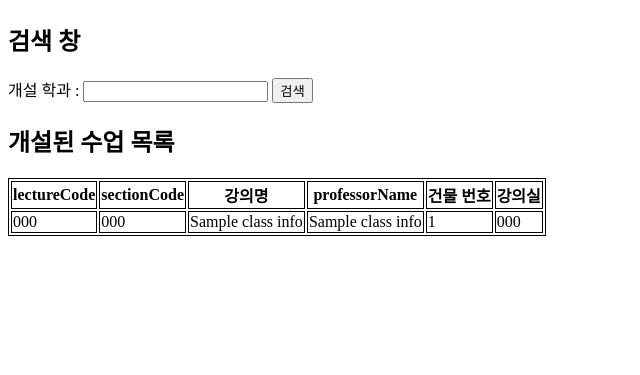
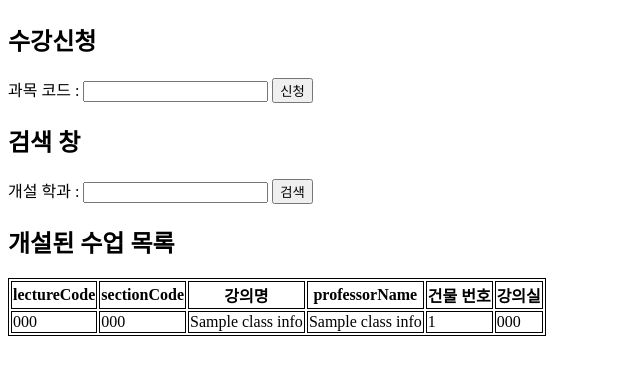
Before and after one commit to gidskql6671/database-team-project, a Spring app: page /sugang in a window 1280 px wide. Shown: the part 149-524 px from the top of the page, without its empty margins (0-640 px from the left). Run offline with Thymeleaf, Linux system fonts and the light colour scheme; the template is opened without the code that fills it: most values are stand-ins (such as "Sample title", 1, 10 or a date in 2020); data that the repository does not hold is empty; database files in the repository are not loaded.

Commit message:
수강신청 html 만듦

```diff
--- a/src/main/resources/templates/sugang.html
+++ b/src/main/resources/templates/sugang.html
@@ -12,7 +12,14 @@
 </header>
 <main>
     <div class="sugang_container">
-
+        <h2> 수강신청 </h2>
+        <form>
+            <label>
+                과목 코드 :
+                <input type="text" name="fullCode">
+            </label>
+            <button> 신청 </button>
+        </form>
     </div>
     <div class="class_container">
         <div class="class_search">
```
